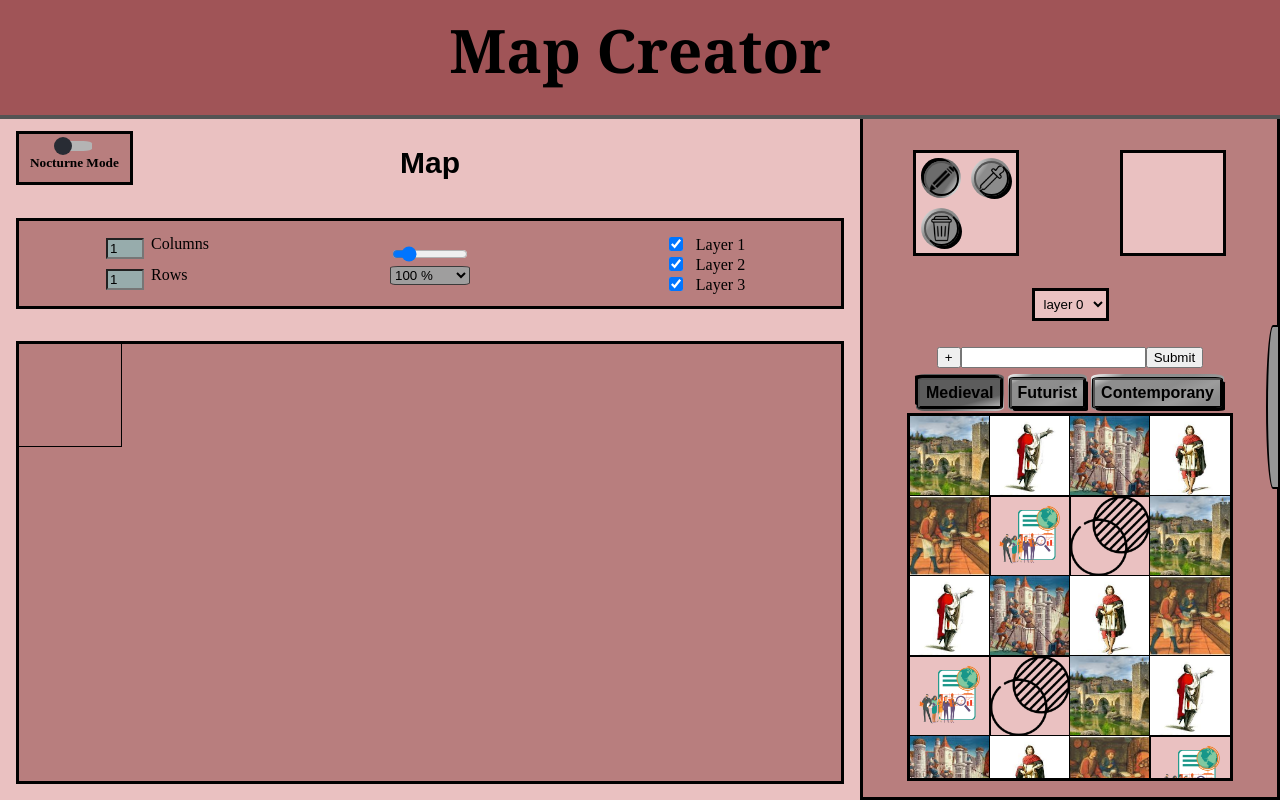
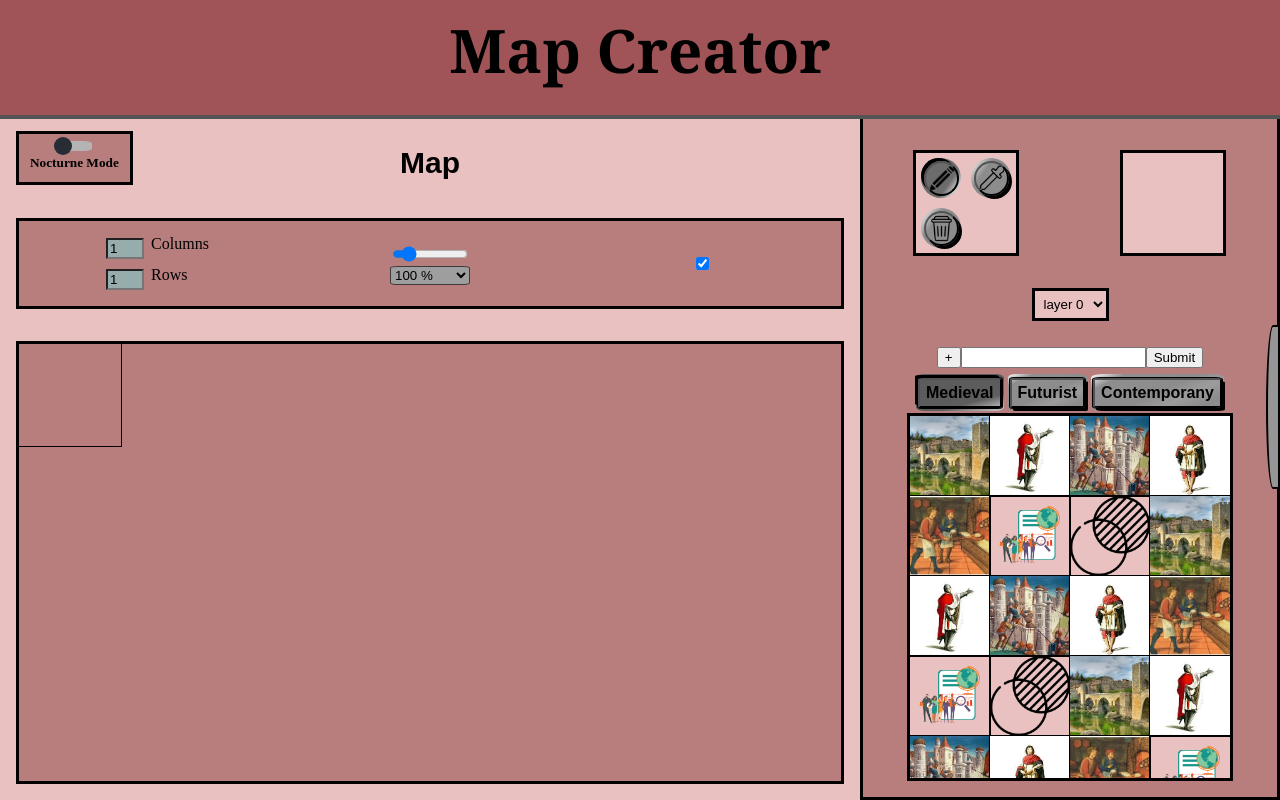
Before and after one commit to GeroNahu/Map-Creator, a React (Create React App) app: page / in a window 1280 px wide. Built offline with nearby package versions, Linux system fonts and the light colour scheme.

Commit message:
Makes visibilityLayers Makes the visibility component dynamic

```diff
--- a/src/Components/VisibilityLayers.js
+++ b/src/Components/VisibilityLayers.js
@@ -1,29 +1,37 @@
 import React from "react";
 
 import ThemesContext from "../Contexts/ThemesContext";
+import MapContext from "../Contexts/MapContext";
 
 import "../Styles/visibilityLayers.css";
 
 const VisibilityLayers = ({ visibleLayers, handleSetVisibleLayers }) => {
   const { theme } = React.useContext(ThemesContext);
+  const { map } = React.useContext(MapContext);
 
   return (
     <div className="visibleHiddenLayers" style={{ color: theme.TEXT_PRIMARY }}>
+      {map?.layers?.map((layer, index) => {
+        return (
+          <div>
             <input
               type="checkbox"
-        id="layer1"
-        name="layer1"
+              id={`layer ${index}`}
+              name={`layer ${index}`}
               className="checkBoxLayer"
               value="true"
-        defaultChecked={`${visibleLayers[0]}`}
+              defaultChecked={`${visibleLayers[index]}`}
               onChange={(e) => {
-          return handleSetVisibleLayers(0, e.target.checked);
+                return handleSetVisibleLayers(index, e.target.checked);
               }}
             />
             <label htmlFor="layer1" className="visibleLayerLabel">
-        Layer 1
+              {`${layer}`}
             </label>
-      <input
+          </div>
+        );
+      })}
+      {/* <input
         name="layer2"
         className="checkBoxLayer"
         id="layer2"
@@ -50,7 +58,7 @@ const VisibilityLayers = ({ visibleLayers, handleSetVisibleLayers }) => {
       />
       <label htmlFor="layer3" className="visibleLayerLabel">
         Layer 3
-      </label>
+      </label> */}
     </div>
   );
 };
```
Lines whose indentation alone changed are shown as unchanged.
